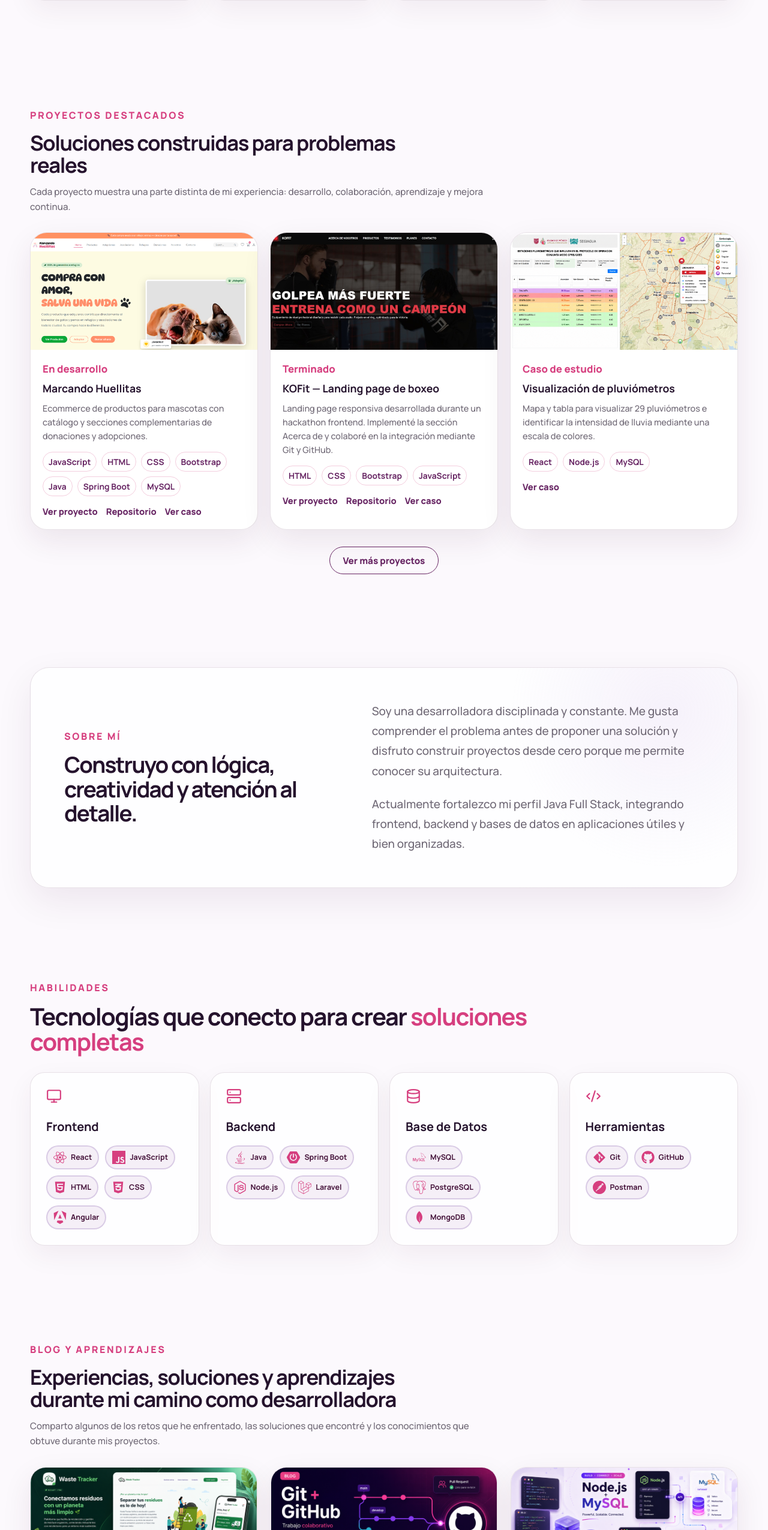
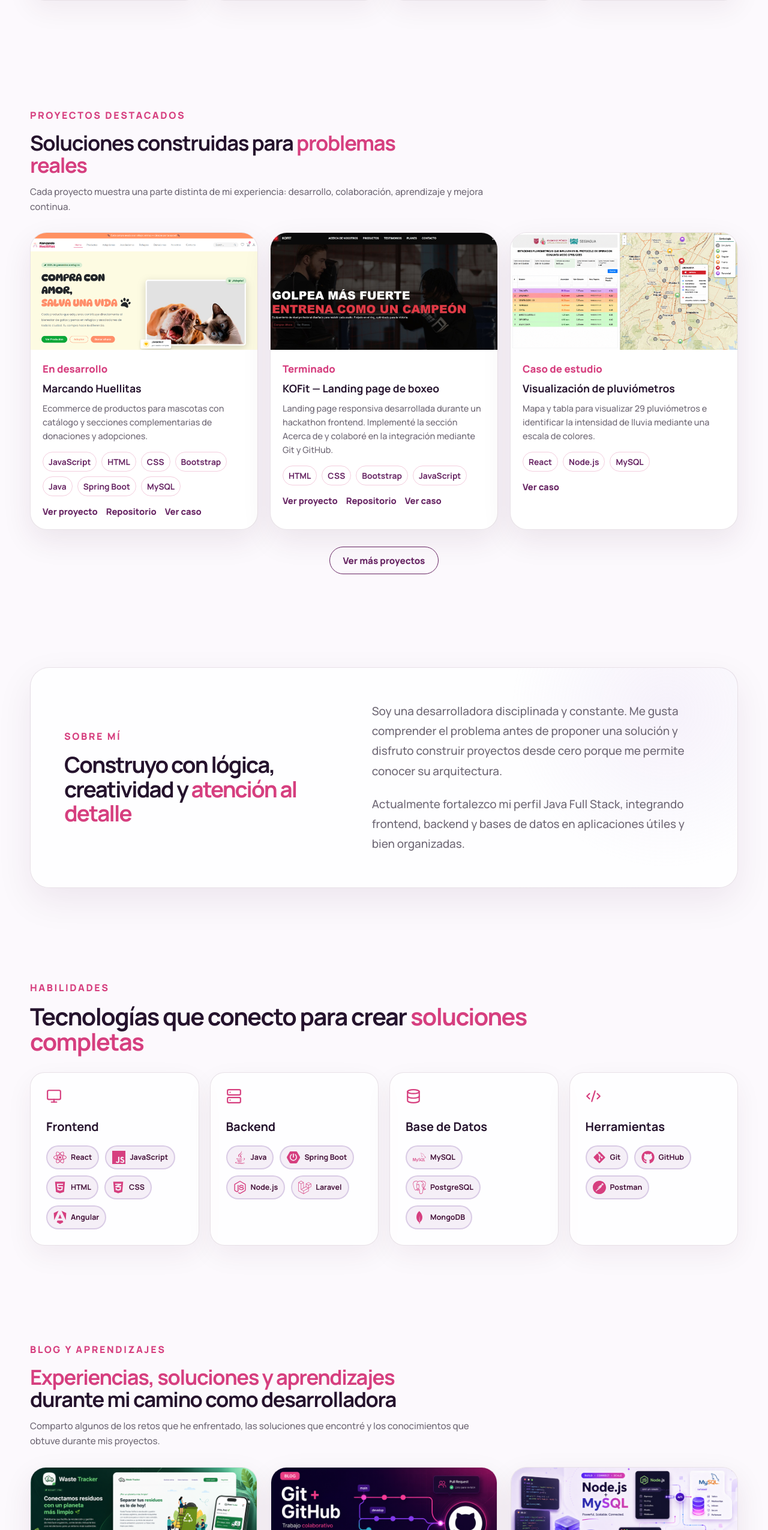
Before and after one commit to Evegr12/Portafolio-EvelinGarcia, a React (Vite) app: page / in a window 1280 px wide. Shown: the part 1159-3709 px from the top of the page at 60% size. Built offline with nearby package versions, Linux system fonts and the light colour scheme.

Commit message:
titulos homogeneos

```diff
--- a/src/components/About.jsx
+++ b/src/components/About.jsx
@@ -7,7 +7,8 @@ export default function About() {
                 <p className="eyebrow">SOBRE MÍ</p>
 
                 <h2>
-                Construyo con lógica, creatividad y atención al detalle.
+                    Construyo con lógica, creatividad y{" "}
+                    <span>atención al detalle</span>
                 </h2>
             </div>
 
--- a/src/components/Blog.jsx
+++ b/src/components/Blog.jsx
@@ -20,7 +20,7 @@ const [selectedPost, setSelectedPost] = useState(null);
             </p>
 
             <h2>
-                Experiencias, soluciones y aprendizajes
+                <span>Experiencias, soluciones y aprendizajes</span>{" "}
                 durante mi camino como desarrolladora
             </h2>
 
--- a/src/components/Projects.jsx
+++ b/src/components/Projects.jsx
@@ -20,7 +20,8 @@ export default function Projects() {
             </p>
 
             <h2>
-                Soluciones construidas para problemas reales
+                Soluciones construidas para{" "}
+                <span>problemas reales</span>
             </h2>
 
             <p className="section-description">
--- a/src/styles.css
+++ b/src/styles.css
@@ -1048,7 +1048,10 @@ h1,h2,h3{font-family:'Manrope',sans-serif}
   line-height: 1.06;
 }
 
-.skills .section-title h2 span {
+.section-title h2 span,
+.about-heading h2 span,
+.contact h2 span,
+.blog .section-title h2 span {
   color: var(--magenta);
 }
 
```
